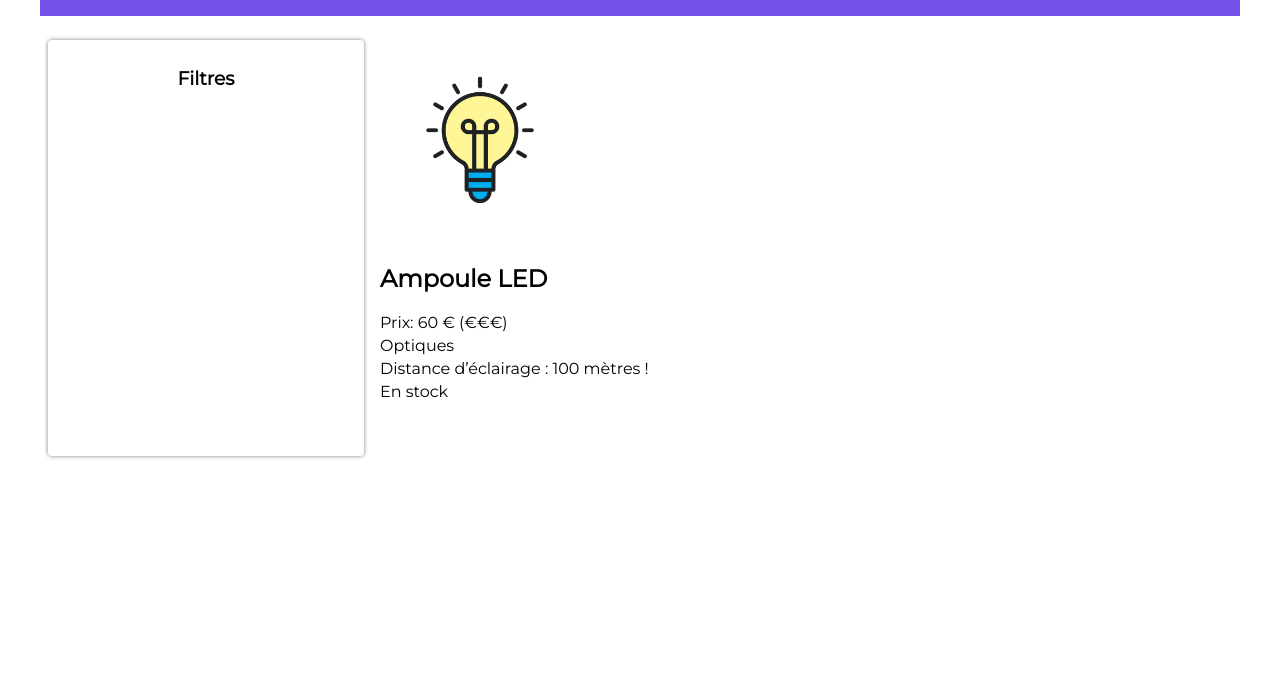
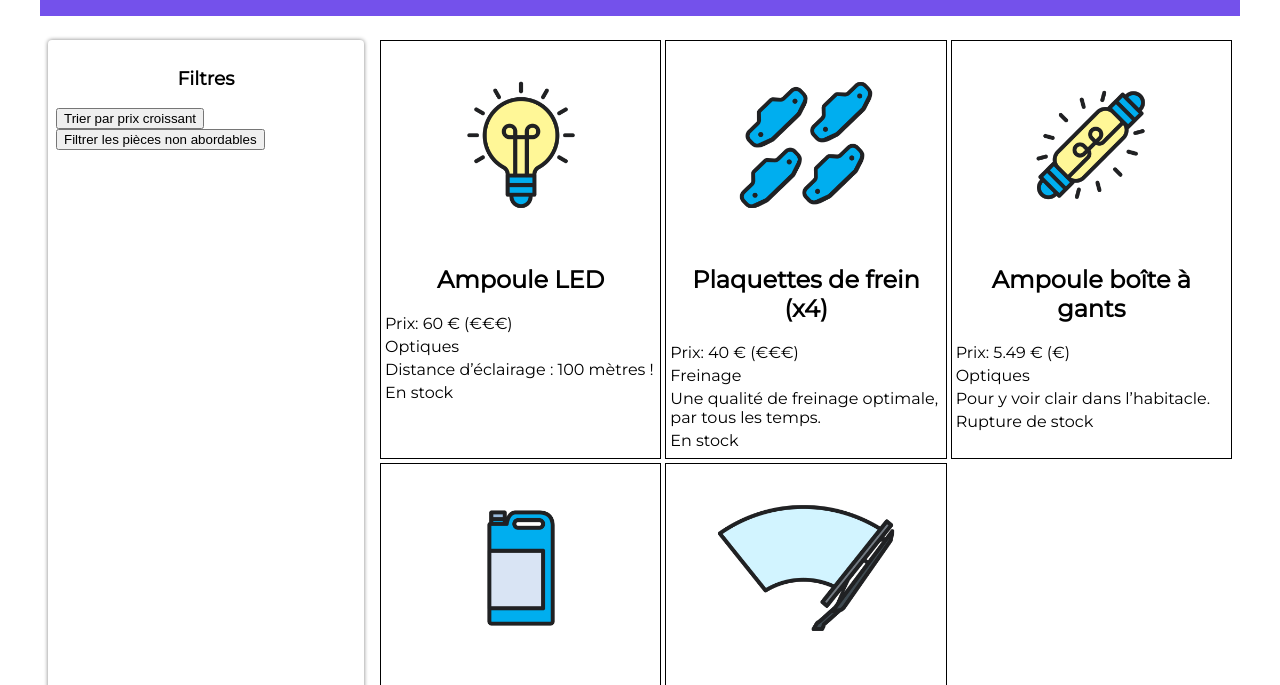
Before and after one commit to Nrirvadoth/exo-les-bonnes-pieces, a website: page index.html in a window 1280 px wide. Shown: the part 98-783 px from the top of the page. Drawn offline with Linux system fonts and the light colour scheme.

Commit message:
P2C1 - en cours

```diff
--- a/index.html
+++ b/index.html
@@ -15,6 +15,9 @@
 			<!-- Menu de recherche -->
 			<section class="filtres">
 				<h3>Filtres</h3>
+				<button class="btn-trier">Trier par prix croissant</button>
+				<br>
+				<button class="btn-filtrer">Filtrer les pièces non abordables</button>
 			</section>
 
 			<!-- Fiches produits -->
--- a/pieces.js
+++ b/pieces.js
@@ -1,26 +1,56 @@
 // Récupération des pièces depuis le fichier JSON
-const reponse = await fetch("pieces-autos.json");
+const reponse = await fetch('pieces-autos.json');
 const pieces = await reponse.json();
 
-const article = pieces[0];
+for (let i = 0; i < pieces.length; i++) {
+
+    const article = pieces[i];
+    // Récupération de l'élément du DOM qui accueillera les fiches
+    const sectionFiches = document.querySelector(".fiches");
+    // Création d’une balise dédiée à une pièce automobile
+    const pieceElement = document.createElement("article");
+    // Création des balises
     const imageElement = document.createElement("img");
     imageElement.src = article.image;
     const nomElement = document.createElement("h2");
     nomElement.innerText = article.nom;
-const disponibiliteElement = document.createElement("p");
-disponibiliteElement.innerText = article.disponibilite  ? "En stock" : "Rupture de stock";
-const descriptionElement = document.createElement("p");
-descriptionElement.innerText = article.description ?? "Pas de description pour le moment.";
     const prixElement = document.createElement("p");
     prixElement.innerText = `Prix: ${article.prix} € (${article.prix < 35 ? "€" : "€€€"})`;
     const categorieElement = document.createElement("p");
     categorieElement.innerText = article.categorie ?? "(aucune catégorie)";
+    const descriptionElement = document.createElement("p");
+    descriptionElement.innerText = article.description ?? "Pas de description pour le moment.";
+    const stockElement = document.createElement("p");
+    stockElement.innerText = article.disponibilite ? "En stock" : "Rupture de stock";
 
-const sectionFiches = document.querySelector(".fiches");
-sectionFiches.appendChild(imageElement);
-sectionFiches.appendChild(nomElement);
-sectionFiches.appendChild(prixElement);
-sectionFiches.appendChild(categorieElement);
+    // On rattache la balise article a la section Fiches
+    sectionFiches.appendChild(pieceElement);
+    // On rattache l’image à pieceElement (la balise article)
+    pieceElement.appendChild(imageElement);
+    pieceElement.appendChild(nomElement);
+    pieceElement.appendChild(prixElement);
+    pieceElement.appendChild(categorieElement);
+    //Ajout des éléments au DOM pour l'exercice
+    pieceElement.appendChild(descriptionElement);
+    pieceElement.appendChild(stockElement);
 
-sectionFiches.appendChild(descriptionElement);
-sectionFiches.appendChild(disponibiliteElement);
+}
+
+const boutonTrier = document.querySelector(".btn-trier");
+
+boutonTrier.addEventListener("click", function () {
+    const piecesOrdonnees = Array.from(pieces);
+    piecesOrdonnees.sort(function (a, b) {
+        return a.prix - b.prix;
+     });
+     console.log(piecesOrdonnees);
+});
+
+const boutonFiltrer = document.querySelector(".btn-filtrer");
+
+boutonFiltrer.addEventListener("click", function () {
+   const piecesFiltrees = pieces.filter(function (piece) {
+       return piece.prix <= 35;
+   });
+   console.log(piecesFiltrees);
+}) ;
--- a/styles.css
+++ b/styles.css
@@ -45,11 +45,24 @@ main {
 .fiches {
 	flex: 1;
 	margin: 8px;
+	display: grid;
+	grid-template-columns: repeat(3, 1fr);
+	gap: 4px;
 }
-.fiches img {
+.fiches article {
+	border: 1px solid black;
+	padding: 4px;
+}
+.fiches article img {
+	display: block;
+	margin-left: auto;
+	margin-right: auto;
 	max-width: 200px;
 }
-.fiches p {
+.fiches article p {
 	margin-top: 4px;
 	margin-bottom: 4px;
 }
+.fiches article h2 {
+	text-align: center;
+}
```
Lines whose indentation alone changed are shown as unchanged.
